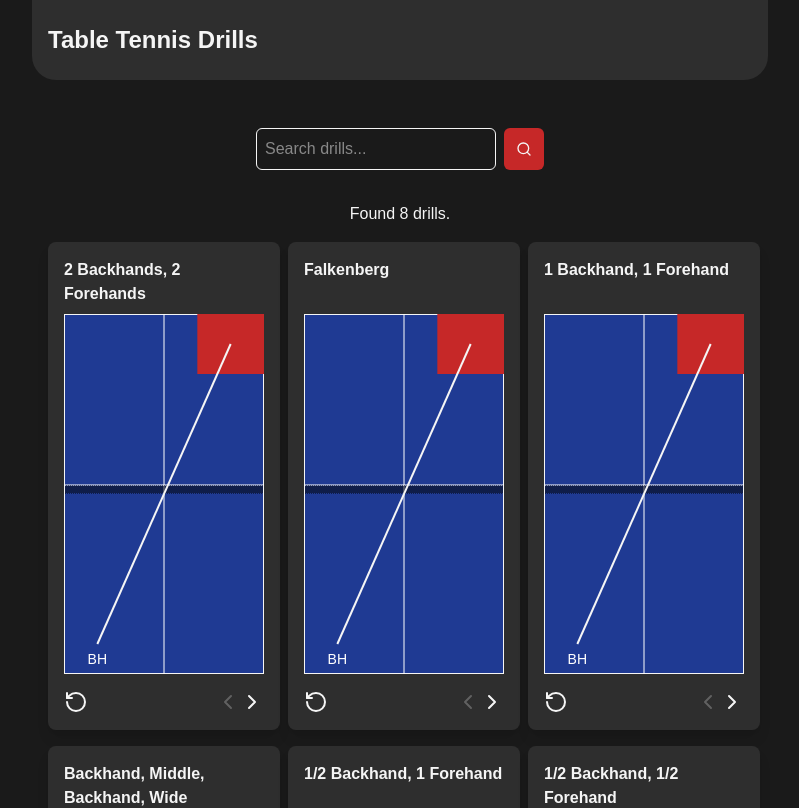
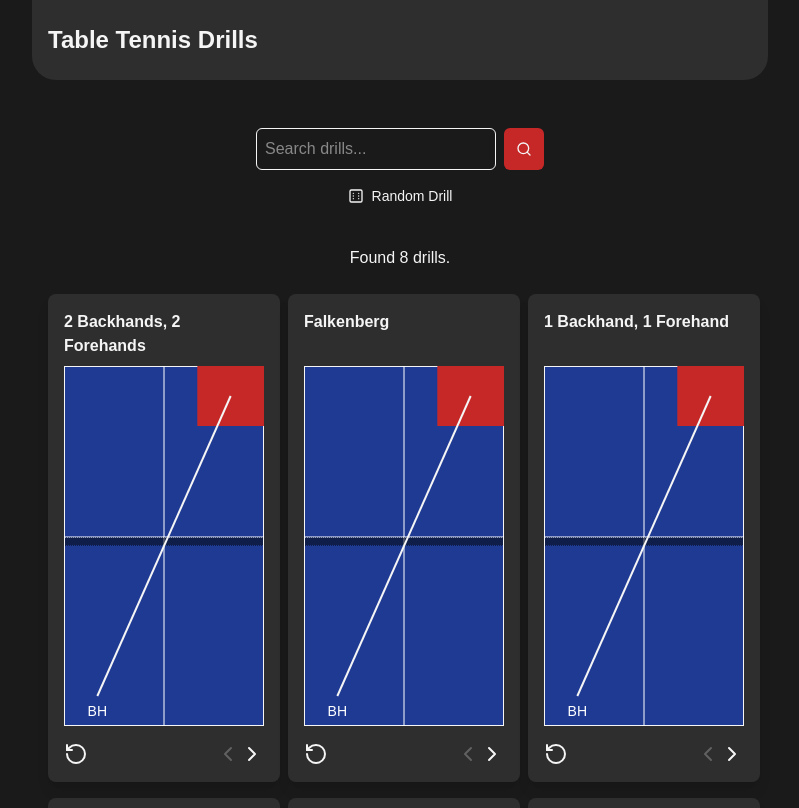
Before and after one commit to RowMur/ttdrills, a Next.js app: page / in a window 1280 px wide. Shown: the top 808 px of the page, without its empty margins (240-1039 px from the left). Built offline with nearby package versions, Linux system fonts and the light colour scheme.

Commit message:
vibe: feat: add random drill feature

```diff
--- a/src/components/SearchResults.tsx
+++ b/src/components/SearchResults.tsx
@@ -1,23 +1,59 @@
 "use client";
 
 import { DrillCard } from "@/components/DrillCard";
-import { DRILLS } from "@/data";
 import { useSearchTerm } from "@/hooks/useSearchTerm";
+import { filterDrills, getRandomDrill } from "@/utils/drillSearch";
+import { Dice6 } from "lucide-react";
+import { useRouter } from "next/navigation";
 
 export const SearchResults = () => {
   const searchTerm = useSearchTerm();
+  const router = useRouter();
 
-  const filteredDrills = DRILLS.filter((drill) =>
-    drill.name.toLowerCase().includes(searchTerm.toLowerCase())
-  );
+  const filteredDrills = filterDrills(searchTerm);
+
+  const handleRandomDrill = () => {
+    const randomDrill = getRandomDrill(searchTerm);
+    if (randomDrill) {
+      router.push(`/drills/${randomDrill.slug}`);
+    } else {
+      // This shouldn't happen since the button only shows when there are results,
+      // but as a fallback, pick any random drill
+      const anyRandomDrill = getRandomDrill("");
+      if (anyRandomDrill) {
+        router.push(`/drills/${anyRandomDrill.slug}`);
+      }
+    }
+  };
 
   return (
     <>
-      <div className="text-center mb-4">
+      <div className="text-center mb-6">
         {filteredDrills.length === 0 ? (
-          <p>No drills found.</p>
+          <div>
+            <p className="mb-4">No drills found for "{searchTerm}".</p>
+            <p className="text-sm text-gray-600 mb-4">
+              Try searching for terms like: forehand, backhand, topspin,
+              backspin, serve, attack, defense
+            </p>
+          </div>
         ) : (
-          <p>Found {filteredDrills.length} drills.</p>
+          <div>
+            <p className="mb-4">
+              Found {filteredDrills.length} drills
+              {searchTerm ? ` for "${searchTerm}"` : ""}.
+            </p>
+            {searchTerm && (
+              <button
+                onClick={handleRandomDrill}
+                className="bg-green-600 text-white rounded-md hover:bg-green-700 hover:cursor-pointer px-4 py-2 transition-colors flex items-center justify-center gap-2 mx-auto mb-4"
+                title="Get a random drill from these results"
+              >
+                <Dice6 size={16} />
+                <span className="font-medium">Try a Random One!</span>
+              </button>
+            )}
+          </div>
         )}
       </div>
       <div className="grid grid-cols-1 sm:grid-cols-2 md:grid-cols-3 gap-4 w-fit mx-auto">
--- a/src/components/Searchbox.tsx
+++ b/src/components/Searchbox.tsx
@@ -2,11 +2,12 @@
 
 import { SEARCH_KEY } from "@/constants";
 import { useSearchTerm } from "@/hooks/useSearchTerm";
-import { Search } from "lucide-react";
+import { getRandomDrill } from "@/utils/drillSearch";
+import { Dice6, Search } from "lucide-react";
 import { usePathname, useRouter } from "next/navigation";
 import { useCallback, useState } from "react";
 
-export const Searchbox = () => {
+export const Searchbox = ({ compact = false }: { compact?: boolean }) => {
   const searchTerm = useSearchTerm();
   const router = useRouter();
 
@@ -23,6 +24,25 @@ export const Searchbox = () => {
     [router]
   );
 
+  const handleRandomDrill = useCallback(() => {
+    const randomDrill = getRandomDrill(searchInput);
+    if (randomDrill) {
+      router.push(`/drills/${randomDrill.slug}`);
+    } else {
+      // If no matching drills found, redirect to search results page to show the "no results" message
+      if (searchInput.trim()) {
+        router.push(`/?${SEARCH_KEY}=${encodeURIComponent(searchInput)}`);
+      } else {
+        // If empty search, pick any random drill
+        const anyRandomDrill = getRandomDrill("");
+        if (anyRandomDrill) {
+          router.push(`/drills/${anyRandomDrill.slug}`);
+        }
+      }
+    }
+  }, [searchInput, router]);
+
+  if (compact) {
     return (
       <div className="flex gap-2 w-72">
         <input
@@ -40,8 +60,51 @@ export const Searchbox = () => {
         <button
           onClick={() => handleSearch(searchInput)}
           className="bg-red text-white rounded-md hover:bg-green hover:cursor-pointer px-3 transition-colors"
+          title="Search drills"
         >
           <Search size={16} />
+        </button>
+        <button
+          onClick={handleRandomDrill}
+          className="bg-blue-600 text-white rounded-md hover:bg-blue-700 hover:cursor-pointer px-3 transition-colors"
+          title="Get a random drill based on your search"
+        >
+          <Dice6 size={16} />
+        </button>
+      </div>
+    );
+  }
+
+  return (
+    <div className="flex flex-col gap-2 w-72">
+      <div className="flex gap-2">
+        <input
+          type="text"
+          placeholder="Search drills..."
+          value={searchInput}
+          onChange={(e) => setSearchInput(e.target.value)}
+          onKeyDown={(e) => {
+            if (e.key === "Enter") {
+              handleSearch(searchInput);
+            }
+          }}
+          className="border border-gray-300 rounded-md p-2 grow"
+        />
+        <button
+          onClick={() => handleSearch(searchInput)}
+          className="bg-red text-white rounded-md hover:bg-green hover:cursor-pointer px-3 transition-colors"
+          title="Search drills"
+        >
+          <Search size={16} />
+        </button>
+      </div>
+      <button
+        onClick={handleRandomDrill}
+        className="bg-blue-600 text-white rounded-md hover:bg-blue-700 hover:cursor-pointer px-3 py-2 transition-colors flex items-center justify-center gap-2"
+        title="Get a random drill based on your search"
+      >
+        <Dice6 size={16} />
+        <span className="text-sm font-medium">Random Drill</span>
       </button>
     </div>
   );
@@ -51,5 +114,5 @@ export const SearchboxWithPageCheckWrapper = () => {
   const pathname = usePathname();
   const isHome = pathname === "/";
 
-  return isHome ? null : <Searchbox />;
+  return isHome ? null : <Searchbox compact />;
 };
--- /dev/null
+++ b/src/utils/drillSearch.ts
@@ -0,0 +1,99 @@
+import { DRILLS } from "@/data";
+import { Drill, Node } from "@/types";
+
+/**
+ * Extracts searchable text from a drill including name, strokes, spins, and placements
+ */
+function getDrillSearchableText(drill: Drill): string {
+  const searchableTerms: string[] = [drill.name.toLowerCase()];
+
+  // Extract terms from all nodes in the drill
+  Object.values(drill.graph.nodes).forEach((node: Node) => {
+    const { ball } = node;
+
+    // Add stroke types
+    searchableTerms.push(ball.stroke.toLowerCase());
+
+    // Add spin types
+    searchableTerms.push(ball.spin.toLowerCase());
+    if (ball.spin === "top") searchableTerms.push("topspin");
+    if (ball.spin === "back") searchableTerms.push("backspin");
+    if (ball.spin === "no") searchableTerms.push("float");
+
+    // Add placement directions
+    searchableTerms.push(ball.placement.direction.toLowerCase());
+    if (ball.placement.direction === "forehand") searchableTerms.push("fh");
+    if (ball.placement.direction === "backhand") searchableTerms.push("bh");
+
+    // Add placement depths
+    searchableTerms.push(ball.placement.depth.toLowerCase());
+    if (ball.placement.depth === "halflong") searchableTerms.push("half-long");
+
+    // Add opponent/player context
+    if (ball.isOpponent) {
+      searchableTerms.push("opponent", "defense", "block");
+    } else {
+      searchableTerms.push("attack", "offense");
+    }
+  });
+
+  return searchableTerms.join(" ");
+}
+
+/**
+ * Filters drills based on search terms, looking at name, strokes, spins, and placements
+ */
+export function filterDrills(searchTerm: string): Drill[] {
+  if (!searchTerm.trim()) {
+    return DRILLS;
+  }
+
+  const searchTermLower = searchTerm.toLowerCase();
+  const searchWords = searchTermLower
+    .split(/\s+/)
+    .filter((word) => word.length > 0);
+
+  return DRILLS.filter((drill) => {
+    const searchableText = getDrillSearchableText(drill);
+
+    // Check if all search words are found in the drill's searchable text
+    return searchWords.every((word) => searchableText.includes(word));
+  });
+}
+
+/**
+ * Gets a random drill from the filtered results based on search terms
+ */
+export function getRandomDrill(searchTerm: string): Drill | null {
+  const filteredDrills = filterDrills(searchTerm);
+
+  if (filteredDrills.length === 0) {
+    return null;
+  }
+
+  const randomIndex = Math.floor(Math.random() * filteredDrills.length);
+  return filteredDrills[randomIndex];
+}
+
+/**
+ * Gets multiple random drills (useful for showing alternatives)
+ */
+export function getRandomDrills(
+  searchTerm: string,
+  count: number = 3
+): Drill[] {
+  const filteredDrills = filterDrills(searchTerm);
+
+  if (filteredDrills.length === 0) {
+    return [];
+  }
+
+  // If we have fewer drills than requested, return all
+  if (filteredDrills.length <= count) {
+    return [...filteredDrills].sort(() => Math.random() - 0.5);
+  }
+
+  // Randomly select the requested number of drills
+  const shuffled = [...filteredDrills].sort(() => Math.random() - 0.5);
+  return shuffled.slice(0, count);
+}
```
Lines whose indentation alone changed are shown as unchanged.
